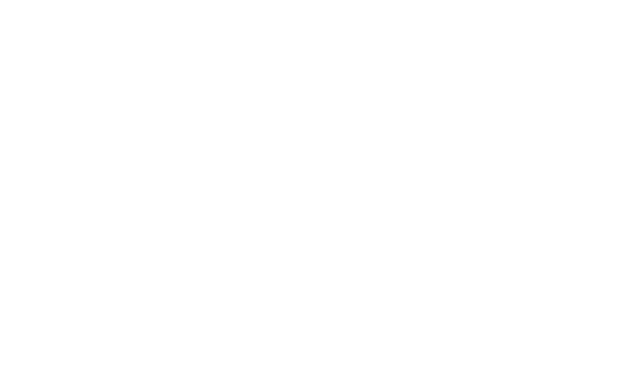
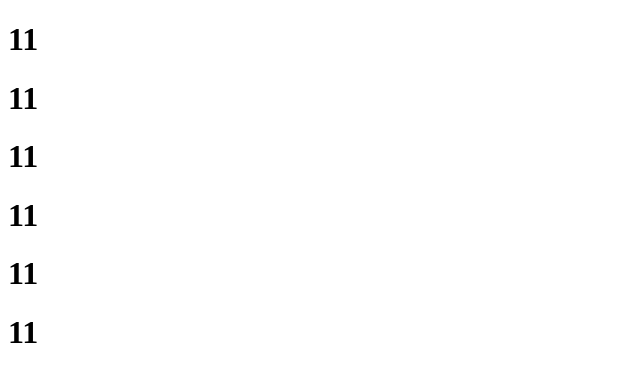
Before and after one commit to silviupeiu/Laboratorul11_L2, a plain HTML site: page index.html in a window 1280 px wide. Shown: the whole page, without its empty margins (0-640 px from the left). Drawn offline with Linux system fonts and the light colour scheme.

```diff
--- a/index.html
+++ b/index.html
@@ -7,6 +7,11 @@
     <title>Document</title>
 </head>
 <body>
-
+    <h1>11</h1>
+    <h1>11</h1>
+    <h1>11</h1>
+    <h1>11</h1>
+    <h1>11</h1>
+    <h1>11</h1>
 </body>
 </html>
```
